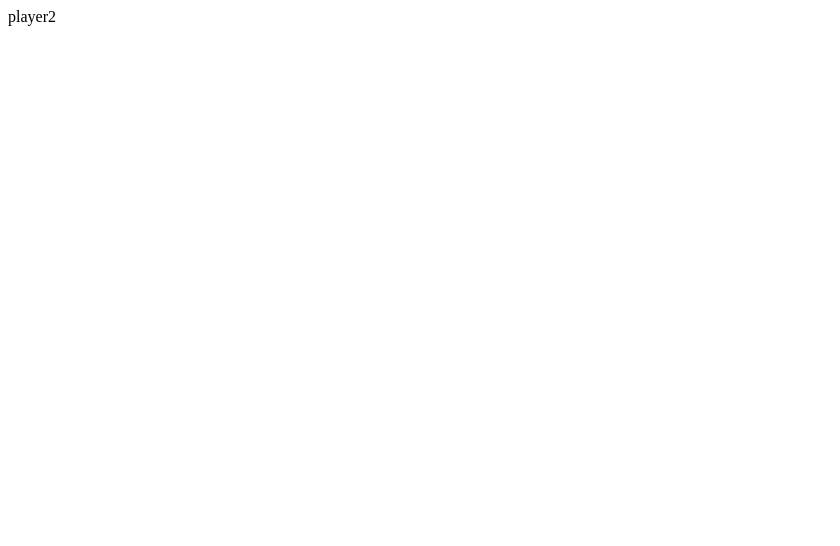
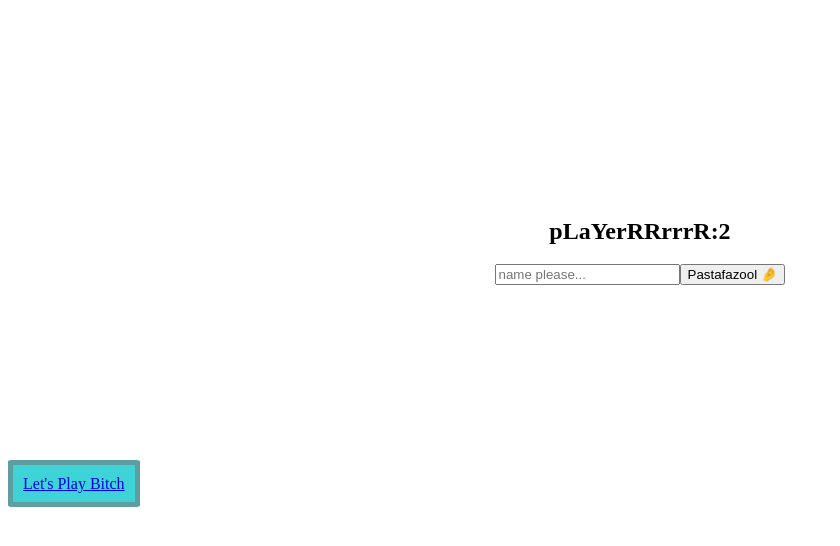
Before and after one commit to tdep/Cheekers, a React (Vite) app in the folder cheekers-interface/: page /playertwo in a window 1280 px wide. Shown: the top 546 px of the page, without its empty margins (0-840 px from the left). Built offline with nearby package versions, Linux system fonts and the light colour scheme.

Commit message:
created individual player pages

```diff
--- a/cheekers-interface/src/App.jsx
+++ b/cheekers-interface/src/App.jsx
@@ -22,7 +22,7 @@ function App() {
           <Route path="playertwo" element={<PlayerTwoPage setPlayerTwo={setPlayerTwo}/>}/>
 
 
-          <Route path="players/game" element={<BattlePage playerOne={playerOne} playerTwo={playerTwo} />}/>
+          <Route path="/game" element={<BattlePage playerOne={playerOne} playerTwo={playerTwo} />}/>
       </Routes>
     </BrowserRouter>
     // <div >
--- a/cheekers-interface/src/components/PlayerOnePage.jsx
+++ b/cheekers-interface/src/components/PlayerOnePage.jsx
@@ -1,9 +1,34 @@
-import {Link} from "react-router-dom"
+import {Link, Outlet} from "react-router-dom"
 
 const PlayerOnePage = ({setPlayerOne}) => {
+
+  const handleSubmit = async (e) => {
+    e.preventDefault()
+    let req = await fetch('http://localhost:3000/players/1', {
+      method: "PATCH",
+      headers: {'Content-Type': 'application/json'},
+      body: JSON.stringify({name: e.target.content.value})
+    })
+    let res = await req.json()
+    if (req.ok) {
+      console.log("P-1 GO BIATCH")
+    }
+  }
   return(
     <div>
-      player1
+      <div className="player-page">
+        <div className="player-holder">
+          <div className="player-name">
+            <h2 className="player-font">pLaYerRRrrrR:1</h2>
+            <form onSubmit={handleSubmit}>
+              <input name="content" placeholder="name please..." cols="30" rows="10" />
+              <button type="submit">Pastafazool 🤌</button>
+            </form>
+          </div>
+        </div>
+      </div>
+        <Link to="game" className="start-btn">Let's Play Bitch</Link>
+        <Outlet />
     </div>
   )
 }
--- a/cheekers-interface/src/components/PlayerTwoPage.jsx
+++ b/cheekers-interface/src/components/PlayerTwoPage.jsx
@@ -1,9 +1,33 @@
 import {Link} from "react-router-dom"
 
 const PlayerTwoPage = ({setPlayerTwo}) => {
+
+  const handleSubmit = async (e) => {
+    e.preventDefault()
+    let req = await fetch('http://localhost:3000/players/2', {
+      method: "PATCH",
+      headers: { 'Content-Type': 'application/json' },
+      body: JSON.stringify({ name: e.target.content.value })
+    })
+    let res = await req.json()
+    if (req.ok) {
+      console.log("P-2 GO BIATCH")
+    }
+  }
   return(
     <div>
-      player2
+      <div className="player-page">
+        <div className="player-holder">
+          <div className="player-name">
+            <h2 className="player-font">pLaYerRRrrrR:2</h2>
+            <form onSubmit={handleSubmit}>
+              <input name="content" placeholder="name please..." cols="30" rows="10" />
+              <button type="submit">Pastafazool 🤌</button>
+            </form>
+          </div>
+        </div>
+      </div>
+      <Link to="game" className="start-btn">Let's Play Bitch</Link>
     </div>
   )
 }
```
